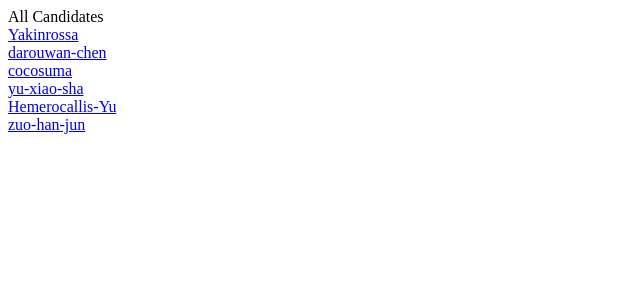
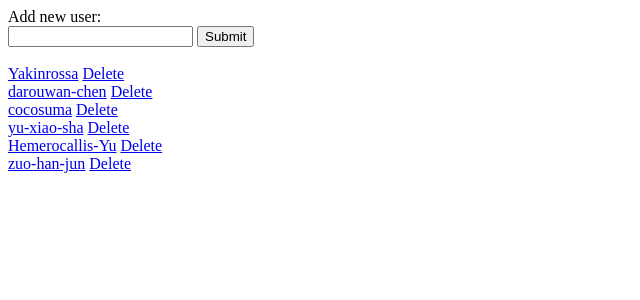
Before and after one commit to darouwan/ZhihuCrawler, a Django app: page /input_user/show in a window 1280 px wide. Shown: the top 300 px of the page, without its empty margins (0-640 px from the left). Run offline with Django 3.2, Linux system fonts and the light colour scheme; data comes from the database, SQL or seed files in the repository; both versions use the stored data as it was after the commit.

Commit message:
整合了页面，添加删除功能

```diff
--- a/mysite/input_user/templates/input_user/showall.html
+++ b/mysite/input_user/templates/input_user/showall.html
@@ -5,9 +5,18 @@
     <title>All Candidates</title>
 </head>
 <body>
-All Candidates<br/>
+
+Add new user:
+<form action="{% url 'input_user:record' %}" method="post">
+    {% csrf_token %}
+    <input type="text" name="name" id="name"/>
+    <input type="submit" value="Submit"/>
+</form>
+
+<br>
 {% for entry in candidates_list %}
-    <a href="{% url 'input_user:show' entry %}">{{ entry }}</a> <br/>
+    <a href="{% url 'input_user:show' entry %}">{{ entry }}</a> <a href="{% url 'input_user:delete' entry %}">Delete</a>
+    <br/>
 {% endfor %}
 </body>
 </html>
--- a/mysite/input_user/urls.py
+++ b/mysite/input_user/urls.py
@@ -4,9 +4,11 @@ from input_user import views  # pycharm shows an import error, but actually it i
 
 __author__ = 'Junfeng'
 
+
 urlpatterns = patterns('',
                        url(r'^$', views.index, name='index'),
                        url(r'^record$', views.record, name='record'),
                        url(r'^show/(?P<user_name>.+)/$', views.show, name='show'),
-                       url(r'^show$', views.showall, name='showall')
+                       url(r'^show$', views.showall, name='showall'),
+                       url(r'^delete/(?P<user_name>.+)/$', views.delete, name='delete')
                        )
--- a/mysite/input_user/views.py
+++ b/mysite/input_user/views.py
@@ -24,7 +24,8 @@ def record(request):
         print(input_name, ' is not none')
 
     context = {'condidate': candidate}
-    return render(request, 'input_user/complete.html', context)
+    # return render(request, 'input_user/complete.html', context)
+    return showall(request)
 
 
 def show(request, user_name):
@@ -33,8 +34,12 @@ def show(request, user_name):
     followers_list = []
     upvotes_list = []
     thanks_list = []
-    i = 0
-    name = user_entry_list[0].name
+    # i = 0
+    # Get the user name in zhihu
+    if len(user_entry_list) > 0:
+        name = user_entry_list[0].name
+    else:
+        name = user_name
     for user_entry in user_entry_list:
         utc_time = int(time.mktime(user_entry.time.timetuple()) * 1000)
         followers_list.append((utc_time, user_entry.followers))
@@ -54,3 +59,8 @@ def showall(request):
     # print(candidates_list)
     context = {"candidates_list": candidates_list, "name": "test"}
     return render(request, 'input_user/showall.html', context)
+
+
+def delete(request, user_name):
+    Candidates.objects.filter(name=user_name).delete()
+    return showall(request)
```
Also changed, not shown: mysite/db.sqlite3.
